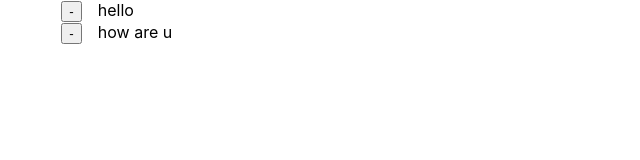
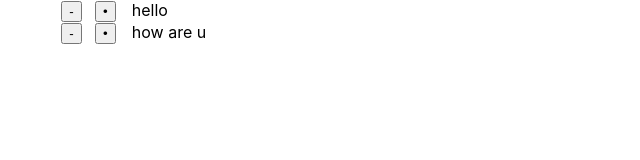
Before and after one commit to onecseven/wf-clone, a React (Create React App) app: page / in a window 1280 px wide. Shown: the top 160 px of the page, without its empty margins (0-640 px from the left). Built offline with nearby package versions, Linux system fonts and the light colour scheme.

Commit message:
finished

```diff
--- a/src/App.js
+++ b/src/App.js
@@ -1,59 +1,89 @@
-import React, { Component } from 'react';
-import logo from './logo.svg';
-import './App.css';
-import './components/listicle.js'
-import Item from './components/Item.js'
-import list from './components/listicle.js';
+import React, { Component } from "react"
+import logo from "./logo.svg"
+import "./App.css"
+import "./components/listicle.js"
+import Item from "./components/Item.js"
+import list from "./components/listicle.js"
 
 class App extends Component {
-  constructor(){
-    super();
+  constructor() {
+    super()
     this.temp = new list()
-    this.temp.enter('hello')
-    this.temp.enter('how are u')
-    this.state = {array: this.temp.store}
+    this.temp.enter("hello")
+    this.temp.enter("how are u")
+    this.state = {
+      array: this.temp.store,
+      backButton: false
+    }
     this.keypress = this.keypress.bind(this)
     this.showChildren = this.showChildren.bind(this)
+    this.maximize = this.maximize.bind(this)
+    this.back = this.back.bind(this)
   }
-/*
-  maximize(obj){
+  maximize(obj) {
+    this.setState({
+      array: [obj],
+      backButton: true
+    })
+  }
 
+  back() {
+    this.setState({
+      array: this.temp.store,
+      backButton: false
+    })
   }
-  back(){
 
+  showChildren(obj) {
+    obj.showChildren = !obj.showChildren
+    this.forceUpdate()
   }
-*/
-
-  showChildren(obj){
-    obj.showChildren = !obj.showChildren
-    this.forceUpdate();
-
-  }
-  handleChange(obj, text){
+  handleChange(obj, text) {
     obj.value = text
   }
-  keypress(event, obj=null){
-    if(event.key === 'Enter'){
+  keypress(event, obj = null) {
+    if (event.key === "Enter") {
       event.preventDefault()
-      this.temp.enter(`${Math.random()}`, obj)
-    } else if (event.key === 'Shift'){
+      this.temp.enter(`New item`, obj)
+    } else if (event.key === "Shift") {
       event.preventDefault()
       this.temp.tab(obj)
-    } else if (event.key === 'Alt'){
+    } else if (event.key === "Alt") {
       event.preventDefault()
       this.temp.untab(obj)
     }
-    this.forceUpdate();
+    this.forceUpdate()
   }
   render() {
     return (
-      <div className="App" >
+      <div className="App">
+        {this.state.backButton ?
+        (<button onClick={this.back}> {"<-"} </button>)
+        :
+        null}
         {this.state.array.map((el, index) => {
-          return (<Item  key={index} change={this.handleChange} keypress={this.keypress} obj={el} showChildren={this.showChildren} text={el.value} children={el.children}></Item>)
+          return (
+            <Item
+              key={index}
+              change={this.handleChange}
+              keypress={this.keypress}
+              maximize={this.maximize}
+              obj={el}
+              showChildren={this.showChildren}
+              text={el.value}
+              children={el.children}
+            />
+          )
         })}
       </div>
-    );
+    )
   }
 }
+/*
+TODO:
+- clean up
+- css
 
-export default App;
+*/
+
+export default App
--- a/src/components/Item.js
+++ b/src/components/Item.js
@@ -1,7 +1,8 @@
 import React, { Component } from "react"
 import Min from "./Min"
+import Max from "./Max"
 
-const Item = ({ text, keypress, children, obj, change, showChildren }) => {
+const Item = ({ text, keypress, children, obj, change, showChildren, maximize }) => {
   return (
     <div>
       <div
@@ -11,13 +12,14 @@ const Item = ({ text, keypress, children, obj, change, showChildren }) => {
         }}
       >
       <Min obj={obj} showChildren={showChildren}/>
+      <Max obj={obj} maximize={maximize}/>
         <span
           onChange={e => {
             change(obj, e.target.value)
           }}
           contentEditable
         >
-          {text}
+          {text ? text : "     "}
         </span>
       </div>
       {children && obj.showChildren
@@ -30,6 +32,7 @@ const Item = ({ text, keypress, children, obj, change, showChildren }) => {
               keypress={keypress}
               text={el.value}
               children={el.children}
+              maximize={maximize}
             />
           ))
         : null}
--- /dev/null
+++ b/src/components/Max.js
@@ -0,0 +1,15 @@
+import React, { Component } from 'react';
+
+const Max = ({obj, maximize}) => {
+  return (
+    <button
+    onClick={e => {
+      maximize(obj)
+    }}
+  >
+  •
+  </button>
+  )
+};
+
+export default Max;
```
